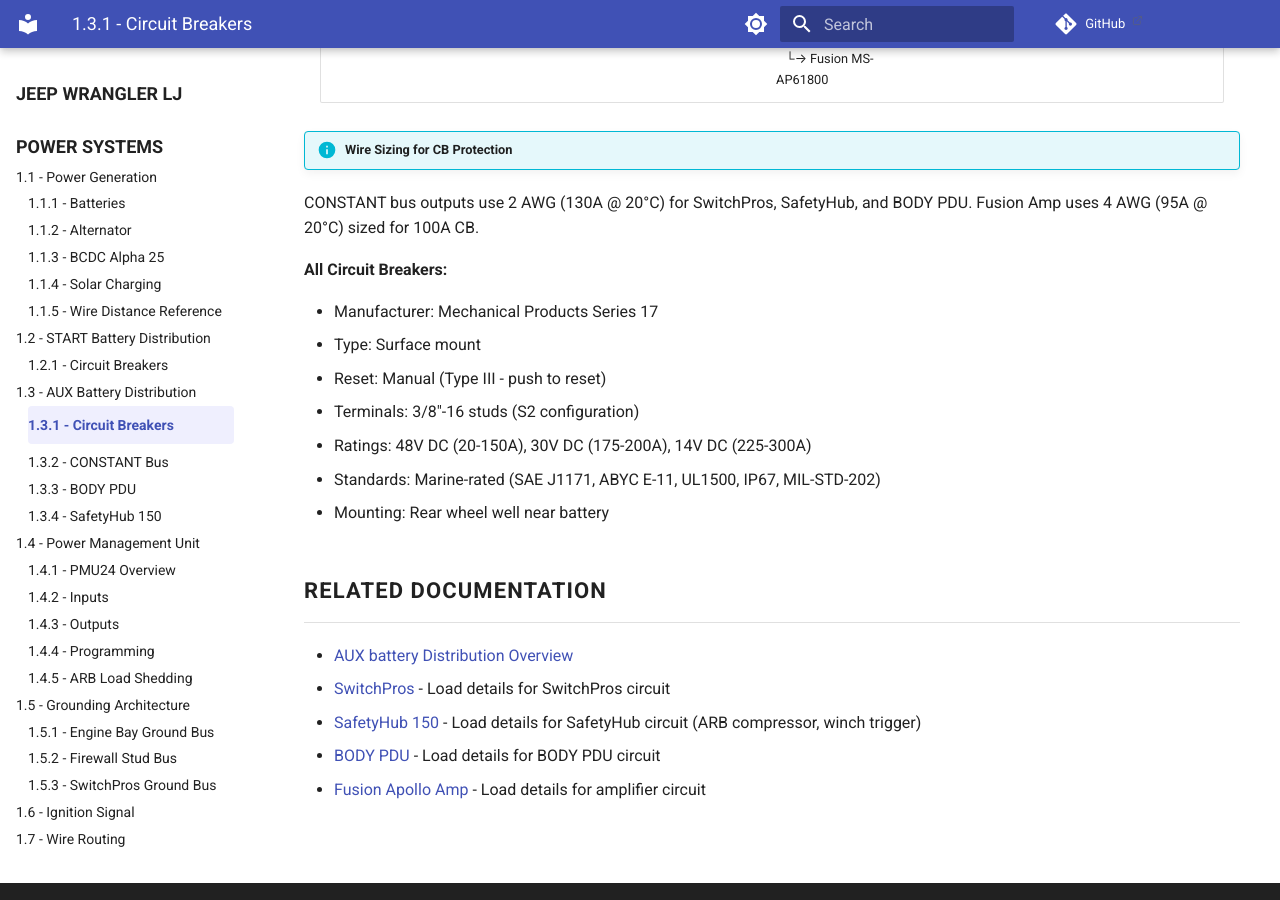
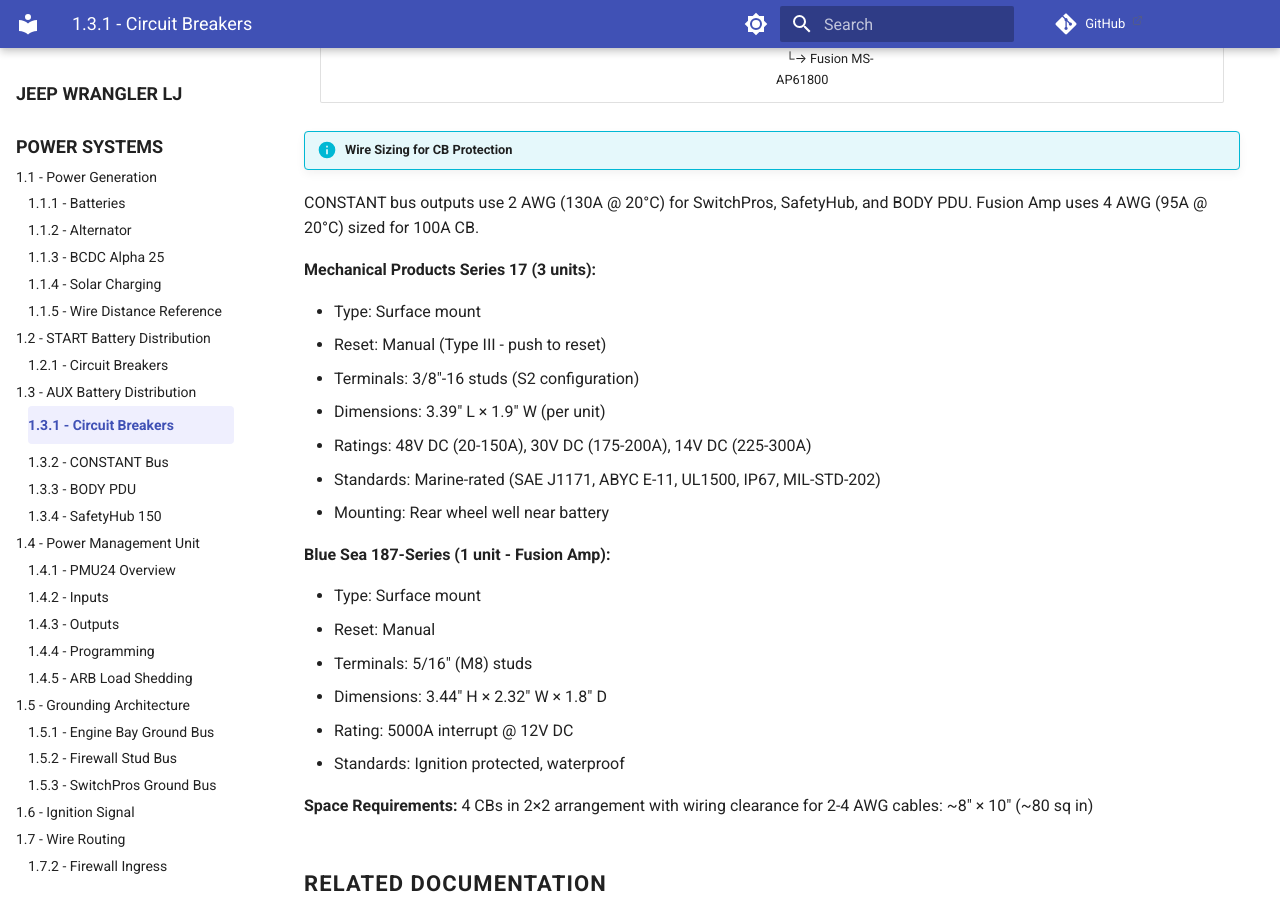
Before and after one commit to sob/drawings, an MkDocs documentation site: the page built from docs/jeep_lj/01-power-systems/03-aux-battery-distribution/01-circuit-breakers.md, in a window 1280 px wide and 900 px high, scrolled down 899 px. Built offline with MkDocs 1.6.1 and Material for MkDocs 9.7.7, drawn with Linux system fonts in a browser that asks for light colours; comment, search, counter and statistics services are not loaded.

Commit message:
docs(electrical): add circuit breaker dimensions and space requirements
Add physical dimensions and mounting space estimates for circuit breaker
locations in both wheel wells to aid installation planning.

🤖 Generated with [Claude Code](https://claude.com/claude-code)

Co-Authored-By: Claude <noreply@anthropic.com>

```diff
--- a/docs/jeep_lj/01-power-systems/03-aux-battery-distribution/01-circuit-breakers.md
+++ b/docs/jeep_lj/01-power-systems/03-aux-battery-distribution/01-circuit-breakers.md
@@ -23,15 +23,26 @@ All CONSTANT bus loads protected by Mechanical Products Series 17 circuit breake
 !!! info "Wire Sizing for CB Protection"
 CONSTANT bus outputs use 2 AWG (130A @ 20°C) for SwitchPros, SafetyHub, and BODY PDU. Fusion Amp uses 4 AWG (95A @ 20°C) sized for 100A CB.
 
-**All Circuit Breakers:**
+**Mechanical Products Series 17 (3 units):**
 
-- Manufacturer: Mechanical Products Series 17
 - Type: Surface mount
 - Reset: Manual (Type III - push to reset)
 - Terminals: 3/8"-16 studs (S2 configuration)
+- Dimensions: 3.39" L × 1.9" W (per unit)
 - Ratings: 48V DC (20-150A), 30V DC (175-200A), 14V DC (225-300A)
 - Standards: Marine-rated (SAE J1171, ABYC E-11, UL1500, IP67, MIL-STD-202)
 - Mounting: Rear wheel well near battery
+
+**Blue Sea 187-Series (1 unit - Fusion Amp):**
+
+- Type: Surface mount
+- Reset: Manual
+- Terminals: 5/16" (M8) studs
+- Dimensions: 3.44" H × 2.32" W × 1.8" D
+- Rating: 5000A interrupt @ 12V DC
+- Standards: Ignition protected, waterproof
+
+**Space Requirements:** 4 CBs in 2×2 arrangement with wiring clearance for 2-4 AWG cables: ~8" × 10" (~80 sq in)
 
 ## Related Documentation
 
```
Also changed, not shown: docs/jeep_lj/01-power-systems/02-starter-battery-distribution/01-circuit-breakers.md (+3 -0 lines).
